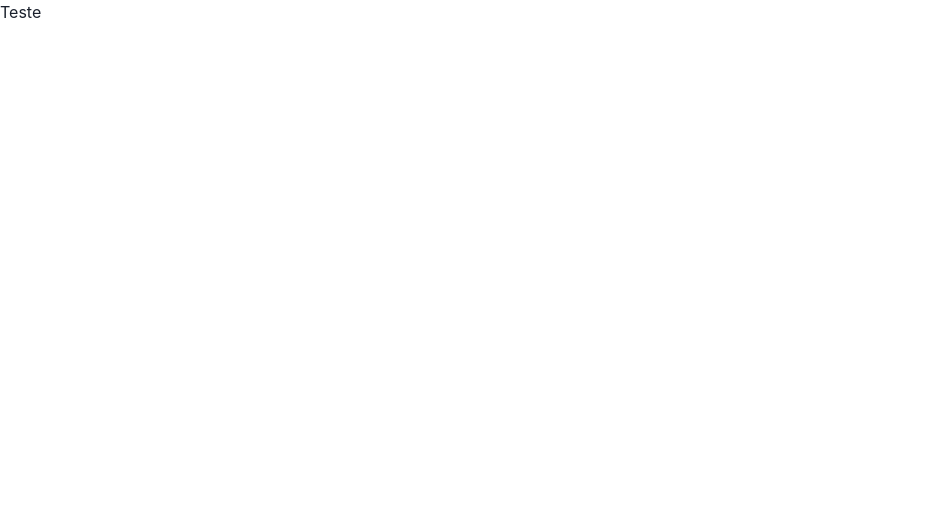
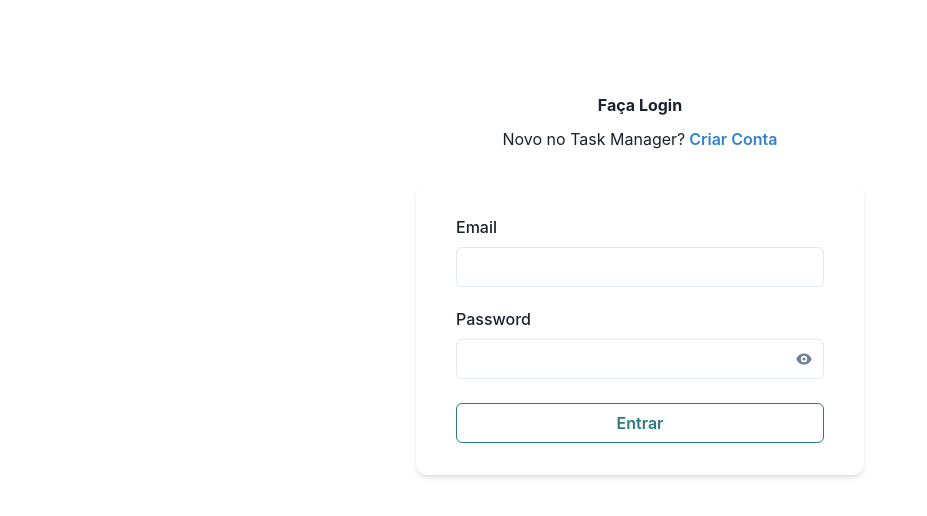
Before and after one commit to IsaacdAlmeida/task-manager-frontend, a React (Create React App) app: page /login in a window 1280 px wide. Shown: the top 516 px of the page, without its empty margins (0-927 px from the left). Built offline with nearby package versions, Linux system fonts and the light colour scheme.

Commit message:
feat: adiciona formulário de login e cria as páginas

```diff
--- a/src/App.tsx
+++ b/src/App.tsx
@@ -1,9 +1,15 @@
+import { Route, Routes, Navigate } from 'react-router-dom';
+import { Home } from './pages/Home';
+import { Login } from './pages/Login';
+
 function App() {
   return (
     <div className="App">
-      <p>
-        Teste
-      </p>
+      <Routes>
+        <Route path="/" element={<Home />} />
+        <Route path="/login" element={<Login />} />
+        <Route path="*" element={<Navigate to="/" />} />
+      </Routes>
     </div>
   );
 }
--- /dev/null
+++ b/src/components/forms/LoginForm.tsx
@@ -0,0 +1,55 @@
+import {
+  Box,
+  Button,
+  Container,
+  FormControl,
+  FormLabel,
+  Heading,
+  HStack,
+  Input,
+  Stack,
+  Text,
+} from '@chakra-ui/react';
+import { PasswordInput } from './PasswordInput';
+
+export const LoginForm = () => (
+  <Container
+    maxW="lg" py={{ base: '12', md: '24' }} px={{ base: '0', sm: '8' }}
+  >
+    <Stack spacing="8">
+      <Stack spacing="6">
+        <Stack spacing={{ base: '2', md: '3' }} textAlign="center">
+          <Heading
+            size={{ base: 'xs', md: 'sm' }}>Faça Login
+          </Heading>
+          <HStack spacing="1" justify="center">
+            <Text color="muted">Novo no Task Manager?</Text>
+            <Button variant="link" colorScheme="blue">
+              Criar Conta
+            </Button>
+          </HStack>
+        </Stack>
+      </Stack>
+      <Box
+        py={{ base: '0', sm: '8' }}
+        px={{ base: '4', sm: '10' }}
+        bg={{ base: 'transparent', sm: 'bg-surface' }}
+        boxShadow={{ base: 'none', sm: 'md' }}
+        borderRadius={{ base: 'none', sm: 'xl' }}
+      >
+        <Stack spacing="6">
+          <Stack spacing="5">
+            <FormControl>
+              <FormLabel htmlFor="email">Email</FormLabel>
+              <Input id="email" type="email" />
+            </FormControl>
+            <PasswordInput />
+          </Stack>
+          <Stack spacing="6">
+            <Button variant="outline" colorScheme="teal">Entrar</Button>
+          </Stack>
+        </Stack>
+      </Box>
+    </Stack>
+  </Container>
+);
--- /dev/null
+++ b/src/components/forms/PasswordInput.tsx
@@ -0,0 +1,54 @@
+import {
+  FormControl,
+  FormLabel,
+  IconButton,
+  Input,
+  InputGroup,
+  InputProps,
+  InputRightElement,
+  useDisclosure,
+  useMergeRefs,
+} from '@chakra-ui/react';
+import { forwardRef, useRef } from 'react';
+import { HiEye, HiEyeOff } from 'react-icons/hi';
+
+export const PasswordInput = forwardRef<HTMLInputElement, InputProps>(
+  (props, ref) => {
+    const { isOpen, onToggle } = useDisclosure();
+    const inputRef = useRef<HTMLInputElement>(null);
+
+    const mergeRef = useMergeRefs(inputRef, ref);
+    const onClickReveal = () => {
+      onToggle();
+      if (inputRef.current) {
+        inputRef.current.focus({ preventScroll: true });
+      }
+    };
+
+    return (
+      <FormControl>
+        <FormLabel htmlFor="password">Password</FormLabel>
+        <InputGroup>
+          <InputRightElement>
+            <IconButton
+              variant="link"
+              aria-label={isOpen ? 'Mask password' : 'Reveal password'}
+              icon={isOpen ? <HiEyeOff /> : <HiEye />}
+              onClick={onClickReveal}
+            />
+          </InputRightElement>
+          <Input
+            id="password"
+            ref={mergeRef}
+            name="password"
+            type={isOpen ? 'text' : 'password'}
+            autoComplete="current-password"
+            required
+            {...props}
+          />
+        </InputGroup>
+      </FormControl>
+    );
+  });
+
+PasswordInput.displayName = 'PasswordField';
--- /dev/null
+++ b/src/pages/Home.tsx
@@ -0,0 +1,9 @@
+export function Home() {
+  return (
+    <div>
+      <p>
+        Tela de Home
+      </p>
+    </div>
+  );
+}
--- /dev/null
+++ b/src/pages/Login.tsx
@@ -0,0 +1,9 @@
+import { LoginForm } from '../components/forms/LoginForm';
+
+export function Login() {
+  return (
+    <div>
+      <LoginForm />
+    </div>
+  );
+}
```
Also changed, not shown: src/services/enums.tsx (added, +13 -0 lines), 1 other file (tests, documents, lock files or other folders).
